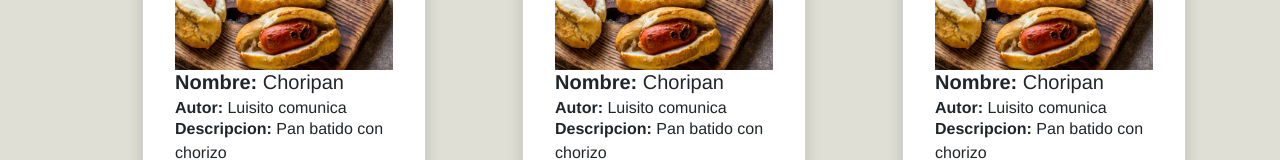
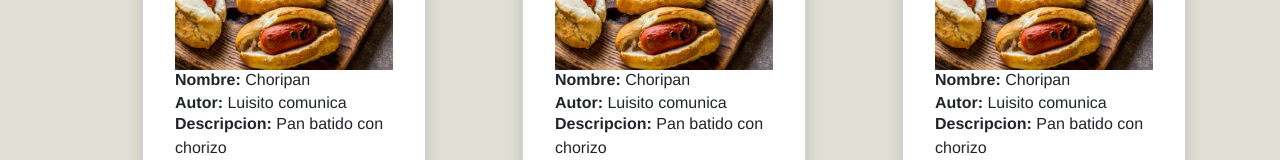
Before and after one commit to MGruizz/WeFood, an Angular app: page /inicio in a window 1280 px wide. Shown: the part 751-911 px from the top of the page. Built offline with nearby package versions, Linux system fonts and the light colour scheme.

Commit message:
tamaño letras en card inicio

```diff
--- a/src/app/pages/inicio/inicio.component.html
+++ b/src/app/pages/inicio/inicio.component.html
@@ -13,7 +13,7 @@
           <div class="card p-3 mt-5 ms-5 m shadow">
             <div class="card-body">
               <img [src]= receta.imagenes[0] class="card-img-top" alt="...">
-              <h5 class="card-title"><span class="fw-bold">Nombre: </span>{{receta.nombreReceta}}</h5>
+              <h6 class="card-title"><span class="fw-bold">Nombre: </span>{{receta.nombreReceta}}</h6>
               <h6 class="card-subtitle"><span class="fw-bold">Autor: </span>{{receta.autor}}</h6>
               <p class="card-text"><span class="fw-bold">Descripcion: </span>{{receta.descripcionReceta}}</p>
               <a routerLink="/info-receta" class="btn btn-primary d-grid">Ver receta</a>
```
